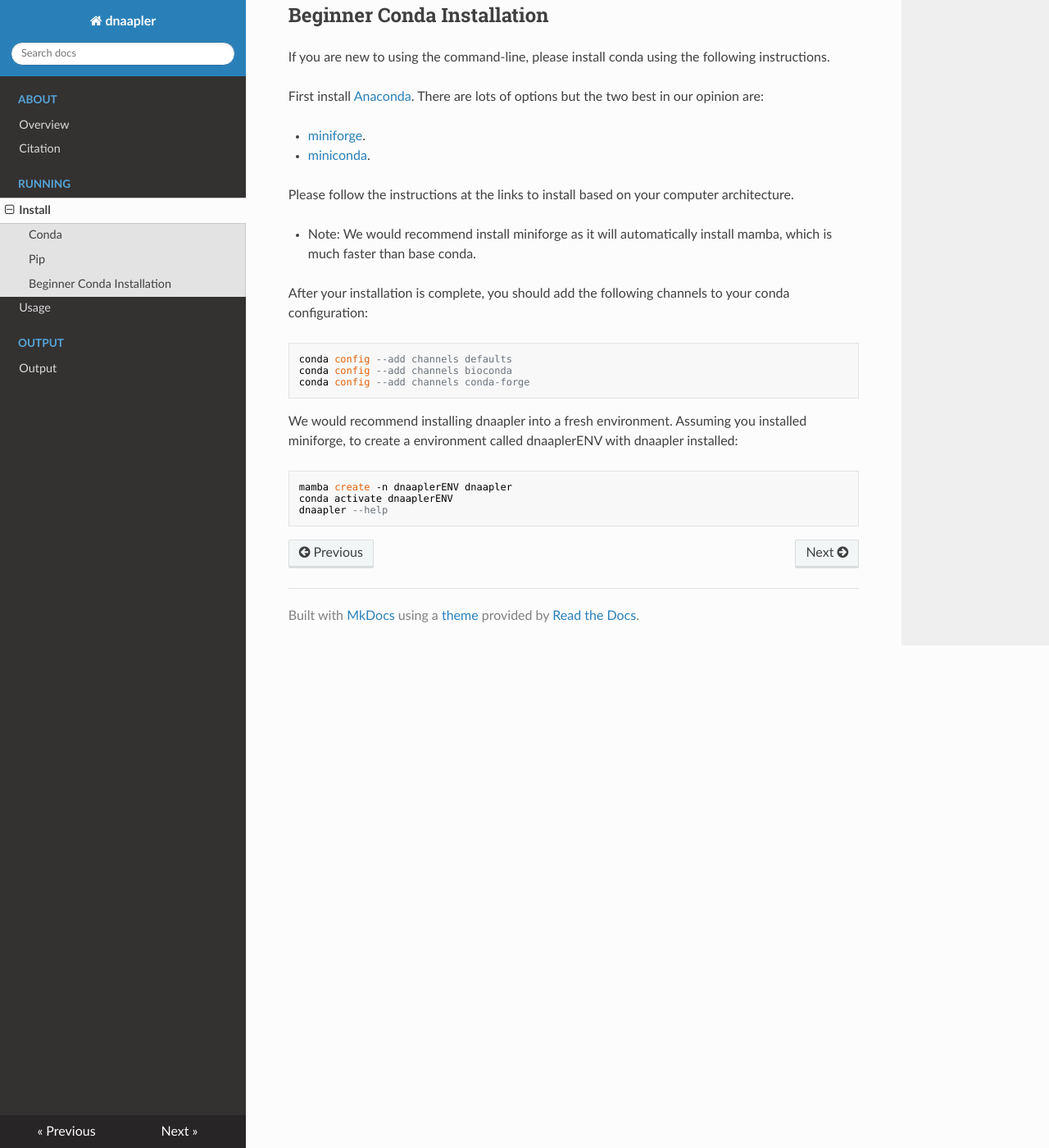
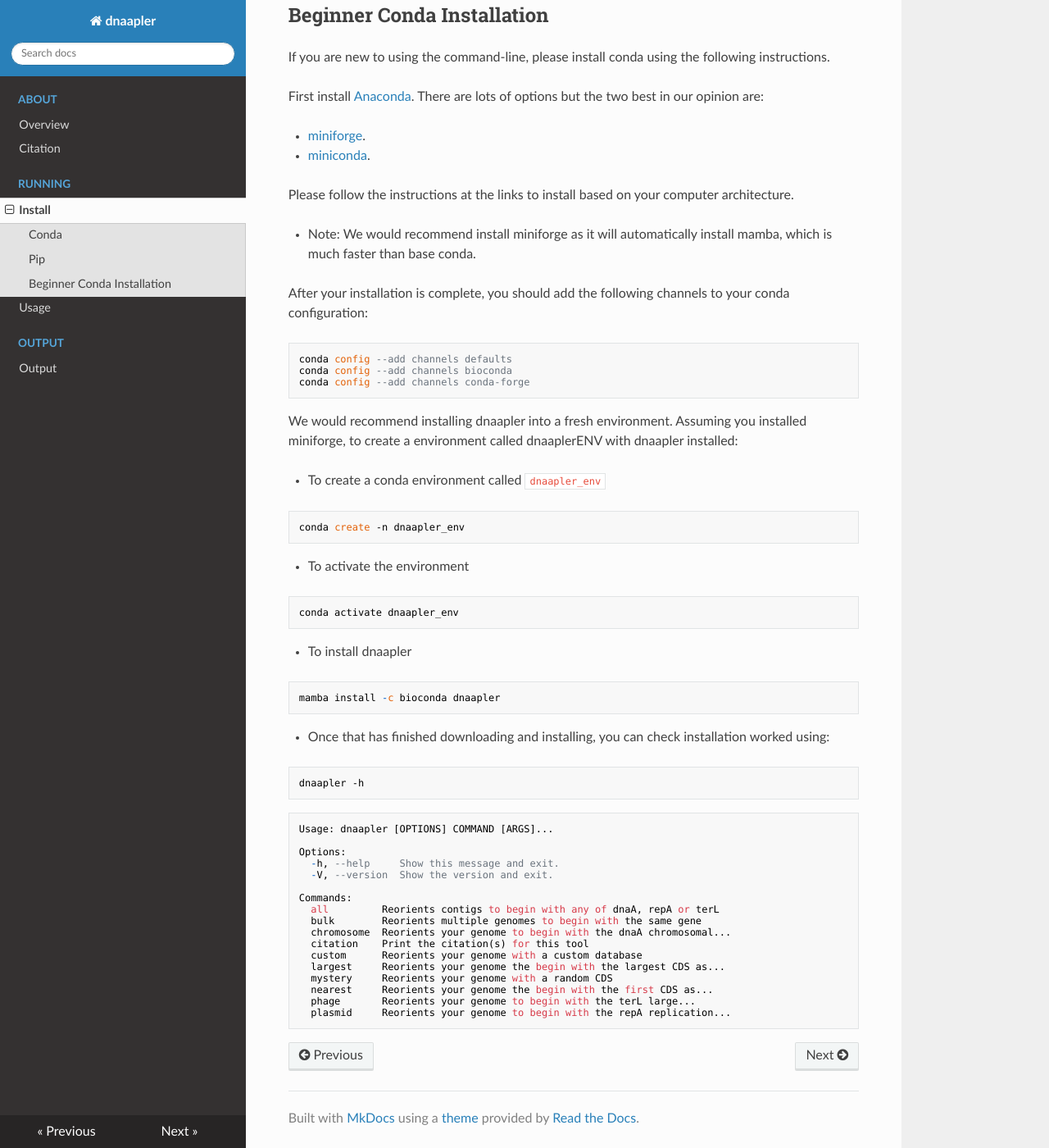
Before and after one commit to gbouras13/dnaapler, an MkDocs documentation site: the page built from docs/install.md, in a window 1280 px wide and 1400 px high, scrolled down 723 px. Shown: the whole window at 82% size. Built offline with MkDocs 1.6.1, drawn with Linux system fonts in a browser that asks for light colours; nearby versions of some CDN libraries.

Commit message:
add install and largest docs [skip ci]

````diff
--- a/docs/install.md
+++ b/docs/install.md
@@ -50,8 +50,46 @@ conda config --add channels conda-forge
 
 We would recommend installing dnaapler into a fresh environment. Assuming you installed miniforge, to create a environment called dnaaplerENV with dnaapler installed:
 
+* To create a conda environment called `dnaapler_env`
+
 ```
-mamba create -n dnaaplerENV dnaapler
-conda activate dnaaplerENV
-dnaapler --help
+conda create -n dnaapler_env
 ```
+
+* To activate the environment
+
+```
+conda activate dnaapler_env
+```
+
+* To install dnaapler
+
+```
+mamba install -c bioconda dnaapler
+```
+
+* Once that has finished downloading and installing, you can check installation worked using:
+
+```
+dnaapler -h
+```
+
+```
+Usage: dnaapler [OPTIONS] COMMAND [ARGS]...
+
+Options:
+  -h, --help     Show this message and exit.
+  -V, --version  Show the version and exit.
+
+Commands:
+  all         Reorients contigs to begin with any of dnaA, repA or terL
+  bulk        Reorients multiple genomes to begin with the same gene
+  chromosome  Reorients your genome to begin with the dnaA chromosomal...
+  citation    Print the citation(s) for this tool
+  custom      Reorients your genome with a custom database
+  largest     Reorients your genome the begin with the largest CDS as...
+  mystery     Reorients your genome with a random CDS
+  nearest     Reorients your genome the begin with the first CDS as...
+  phage       Reorients your genome to begin with the terL large...
+  plasmid     Reorients your genome to begin with the repA replication...
+```
````
Also changed, not shown: README.md (+1 -0 lines), docs/run.md (+25 -0 lines).
